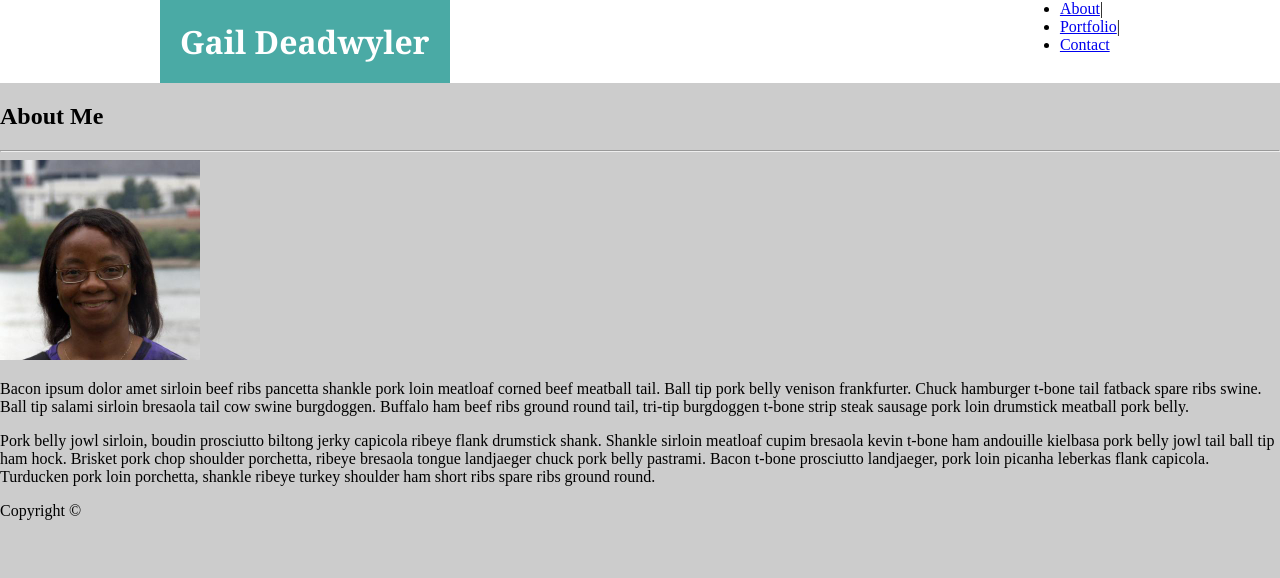
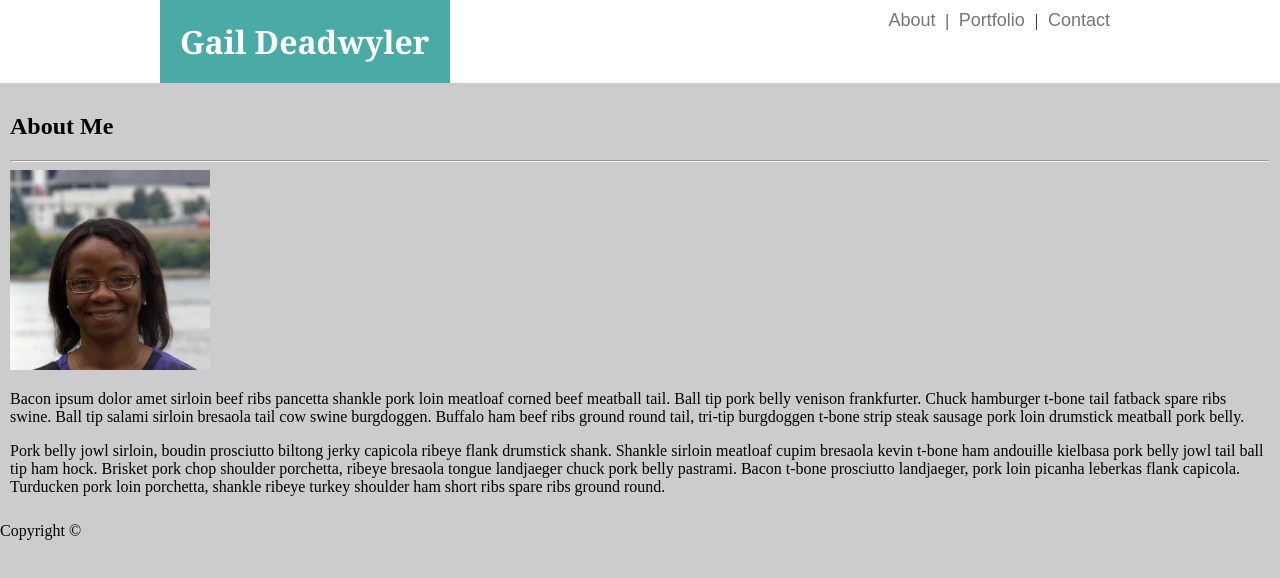
Before and after one commit to Gail-Deadwyler/Basic-Portfolio, a plain HTML site: page index.html in a window 1280 px wide. Drawn offline with Linux system fonts and the light colour scheme.

Commit message:
add section styling, ul, li and a tag styling

```diff
--- a/assets/css/style.css
+++ b/assets/css/style.css
@@ -56,3 +56,30 @@ body{
     font-family: 'Georgia', Times, 'Times New Roman', serif;
     padding: 20px;
 }
+
+/* add section styling*/
+section {
+    padding: 10px;
+}
+
+/* add ul styling */
+ul{
+    margin:0;
+    padding:0;
+    list-style: none;
+    padding-top:10px;
+}
+
+/* add li styling nested within ul*/
+ul li{
+    float:left;
+}
+
+/* add a tag styling nested within li and ul*/
+ul li a{
+    color:#777777;
+    font-size:18px;
+    text-decoration: none;
+    padding:10px;
+    font-family: Arial, 'Helvetica Neue', Helvetica, sans-serif;
+}
```
